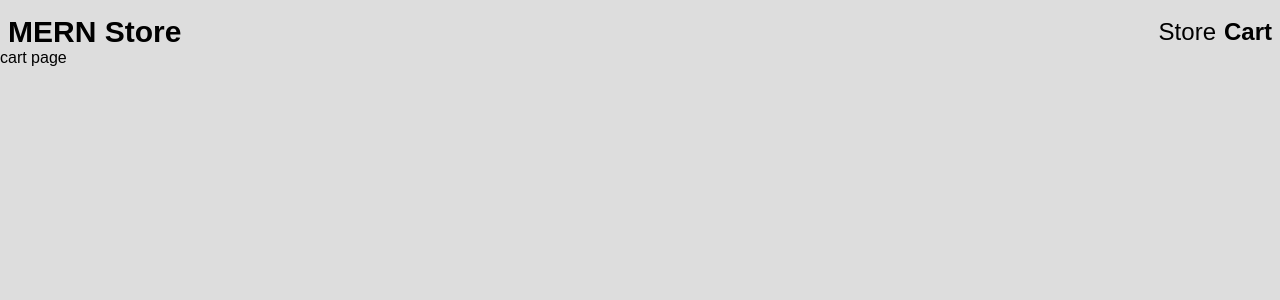
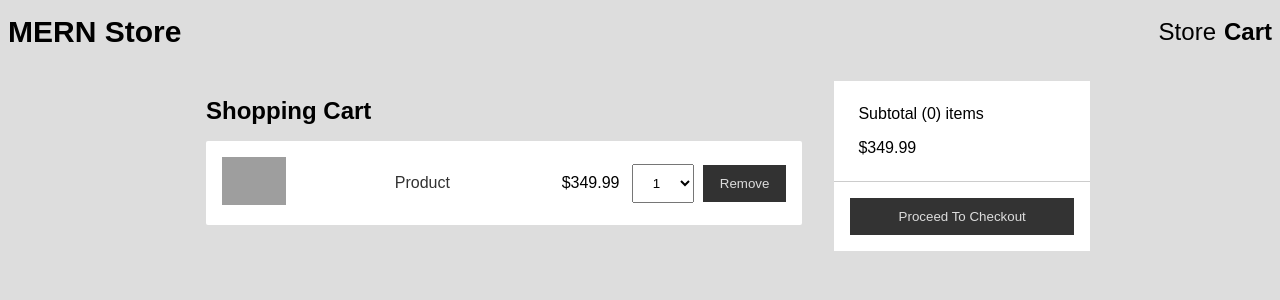
Before and after one commit to Saltysam101/react-ecommerce, a React (Create React App) app in the folder client/: page /cart in a window 1280 px wide. Shown: the top 300 px of the page. Built offline with nearby package versions, Linux system fonts and the light colour scheme; grey boxes are pictures that could not be loaded.

Commit message:
create cart item component, styled cartitem and cart page for all viewports

```diff
--- /dev/null
+++ b/client/src/components/cartItem.jsx
@@ -0,0 +1,25 @@
+import '../styles/cartItem.css';
+import {Link} from 'react-router-dom';
+
+const cartItem = () => {
+  return (
+    <div className='cartItem'>
+        <div className="cart-item-img">
+            <img src="https://images.unsplash.com/photo-1606813907291-d86efa9b94db?ixid=MXwxMjA3fDB8MHxwaG90by1wYWdlfHx8fGVufDB8fHw%3D&ixlib=rb-1.2.1&auto=format&fit=crop&w=1352&q=80" alt="" />
+        </div>
+        <Link to={`/product/${10}`} className="cart-item-name">
+            Product
+        </Link>
+        <p className='cart-item-price'>$349.99</p>
+        <select className='cart-item-select'>
+            <option value="1">1</option>
+            <option value="2">2</option>
+            <option value="3">3</option>
+            <option value="4">4</option>
+        </select>
+        <button className='cart-item-delete-btn'>Remove</button>
+    </div>
+  )
+}
+
+export default cartItem
--- a/client/src/pages/cart.jsx
+++ b/client/src/pages/cart.jsx
@@ -1,8 +1,22 @@
 import '../styles/cart.css';
-
+import CartItem from '../components/cartItem';
 function cart() {
   return (
-    <div>cart page</div>
+    <div className='cart-page'>
+      <div className="cart-left">
+        <h2>Shopping Cart</h2>
+        <CartItem />
+      </div>
+      <div className="cart-right">
+        <div className="cart-info">
+          <p>Subtotal (0) items</p>
+          <p>$349.99</p>
+        </div>
+        <div>
+          <button>Proceed To Checkout</button>
+        </div>
+      </div>
+    </div>
   )
 }
 
--- a/client/src/styles/cart.css
+++ b/client/src/styles/cart.css
@@ -0,0 +1,68 @@
+.cart-page {
+    max-width: 1300px;
+    display: flex;
+    margin: 2rem auto;
+}
+
+.cart-left h2 {
+    margin-bottom: 1rem;
+}
+
+.cart-left {
+    flex: 0.7;
+    margin-right: 1rem;
+    background-color: transparent;
+    padding: 1rem;
+}
+
+.cart-right {
+    flex: 0.3;
+    background: white;
+    height: fit-content;
+}
+
+.cart-right div {
+    border-bottom: 1px solid rgba(0, 0, 0, 0.2);
+    padding: 1rem;
+}
+
+.cart-right div:last-child {
+    border: none;
+}
+
+.cart-info p {
+    padding: 8px;
+}
+
+.cart-right div button {
+    padding: 10px 16px;
+    width: 100%;
+    background: rgb(51, 51, 51);
+    color: rgb(221, 221, 221);
+    border: 1px solid rgb(51, 51, 51);
+    cursor: pointer;
+}
+
+.cart-right div button:hover {
+    background: rgb(221, 221, 221);
+    color: rgb(51, 51, 51);
+}
+
+@media (max-width: 1320px) {
+    .cart-page {
+        max-width: 900px;
+    }
+}
+
+@media (max-width: 960px) {
+    .cart-page {
+        max-width: 800px;
+        flex-direction: column;
+    }
+    .cart-left {
+        margin: 0;
+    }
+    .cart-right {
+        margin: 1rem;
+    }
+}
--- /dev/null
+++ b/client/src/styles/cartItem.css
@@ -0,0 +1,63 @@
+.cartItem {
+    width: 100%;
+    padding: 1rem;
+    margin-bottom: 8px;
+    display: grid;
+    grid-template-columns: 1fr 4fr 1fr 1fr 1fr;
+    gap: 8px;
+    background: white;
+    border-radius: 2px;
+    place-items: center;
+}
+
+.cart-item-name {
+    text-decoration: none;
+    color: rgb(50, 50, 50)
+}
+
+.cart-item-name:hover {
+    color: rgb(238, 46, 46);
+}
+
+.cart-item-select {
+    padding: 10px 16px;
+}
+
+.cart-item-delete-btn {
+    padding: 10px 16px;
+    color: rgb(221, 221, 221);
+    background: rgb(50, 50, 50);
+    border: 1px solid rgb(50, 50, 50);
+}
+
+.cart-item-delete-btn:hover {
+    background: rgb(221, 221, 221);
+    color: rgb(50, 50, 50);
+    cursor: pointer;
+}
+
+@media (max-width: 700px) {
+    .cart-item-name {
+        font-size: 0.8rem;
+    }
+    .cart-item-select,
+    .cart-item-delete-btn {
+        padding: 8px 13px;
+    }
+    .cart-item-price {
+        font-size: 0.8rem;
+    }
+}
+
+@media (max-width: 500px) {
+    .cart-item-name {
+        font-size: 0.6rem;
+    }
+    .cart-item-select,
+    .cart-item-delete-btn {
+        padding: 5px 8px;
+    }
+    .cart-item-price {
+        font-size: 0.6rem;
+    }
+}
```
